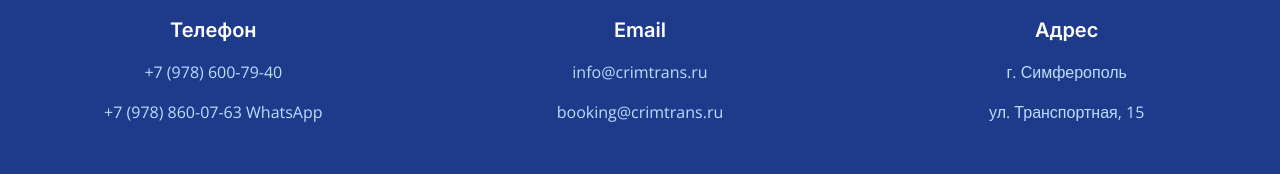
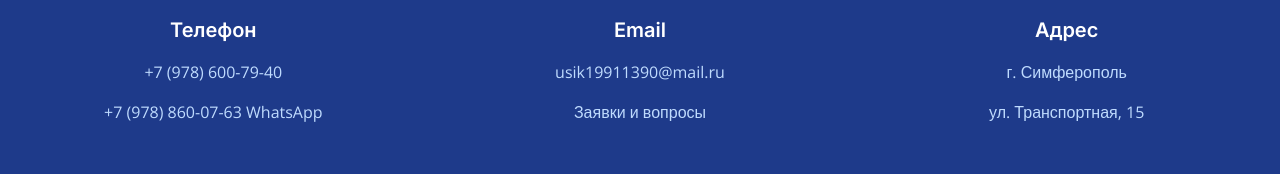
Before and after one commit to pr-poehali-dev/passenger-transport-project, a React (Vite) app: page / in a window 1280 px wide. Shown: the part 3184-3358 px from the top of the page. Built offline with nearby package versions, Linux system fonts and the light colour scheme.

Commit message:
Добавить почту пользователя

```diff
--- a/src/pages/Index.tsx
+++ b/src/pages/Index.tsx
@@ -285,8 +285,8 @@ const Index = () => {
                 <Icon name="Mail" size={32} />
               </div>
               <h4 className="text-xl font-semibold">Email</h4>
-              <p className="text-blue-200">info@crimtrans.ru</p>
-              <p className="text-blue-200">booking@crimtrans.ru</p>
+              <p className="text-blue-200">usik19911390@mail.ru</p>
+              <p className="text-blue-200">Заявки и вопросы</p>
             </div>
 
             <div className="space-y-4">
```
